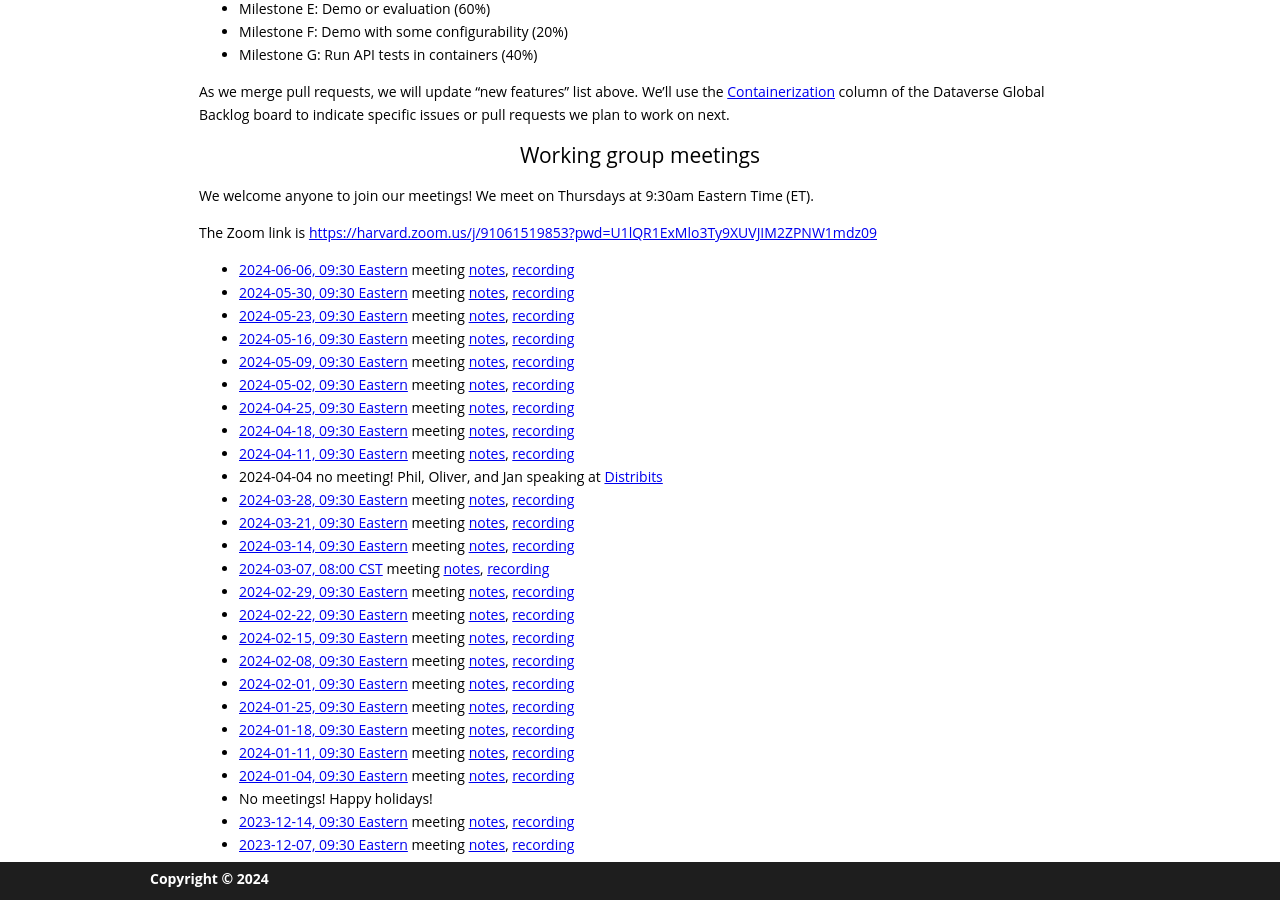
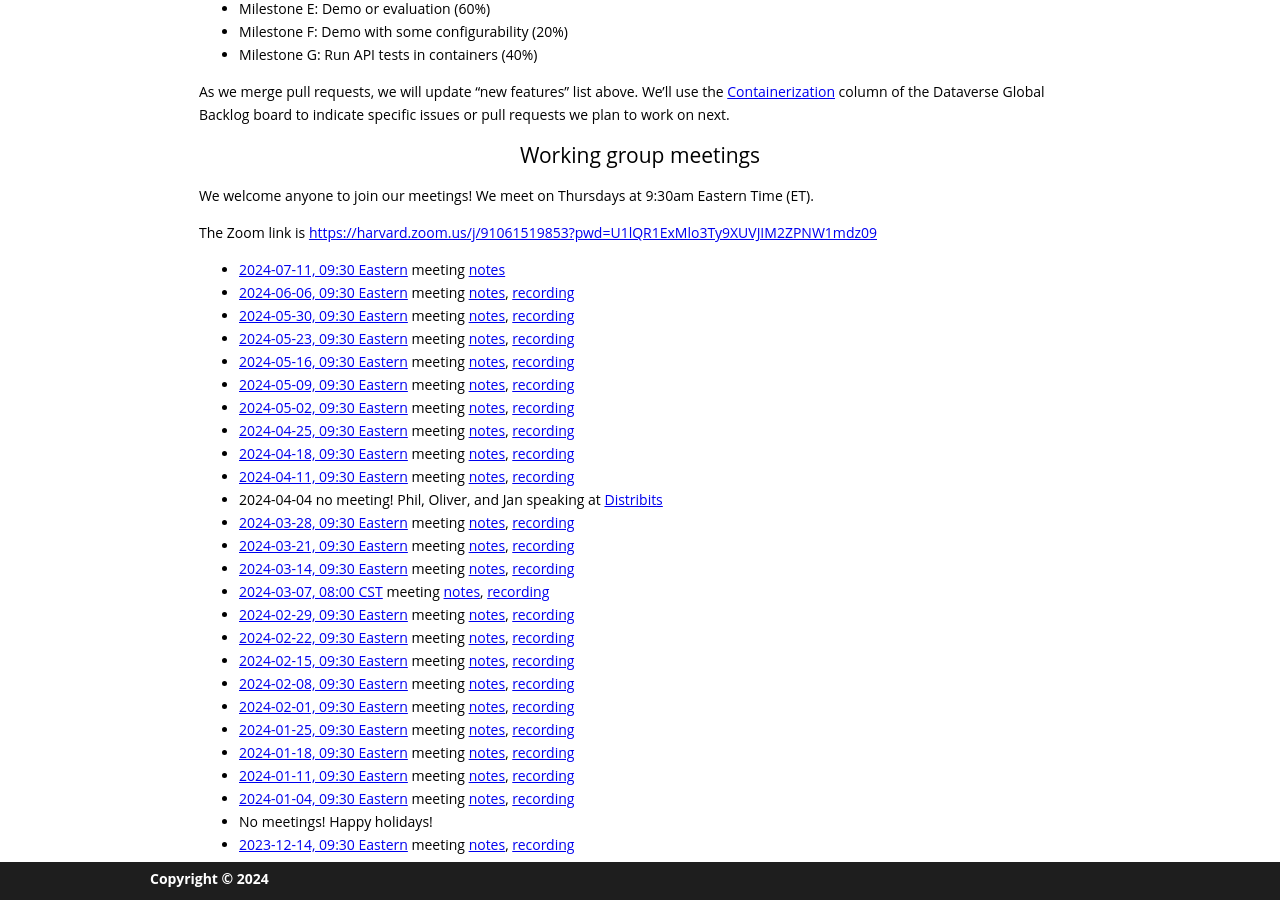
Before and after one commit to gdcc/ct.gdcc.io, a Jekyll site: the page built from index.md, in a window 1280 px wide and 900 px high, scrolled down 1703 px. Built offline with Jekyll 4.4.1, drawn with Linux system fonts in a browser that asks for light colours; our own code applies the rules of GitHub Pages for plain Markdown files.

Commit message:
add next meeting

```diff
--- a/index.md
+++ b/index.md
@@ -62,6 +62,7 @@ We welcome anyone to join our meetings! We meet on Thursdays at 9:30am Eastern T
 
 The Zoom link is <https://harvard.zoom.us/j/91061519853?pwd=U1lQR1ExMlo3Ty9XUVJIM2ZPNW1mdz09>
 
+- [2024-07-11, 09:30 Eastern](https://time.is/compare/0930_11_July_2024_in_Boston) meeting [notes](https://docs.google.com/document/d/1mdziHDJTIZGgI1ks8HFNTkfEfQqfsIRmNh4ufF516pk/edit?usp=sharing)
 - [2024-06-06, 09:30 Eastern](https://time.is/compare/0930_06_June_2024_in_Boston) meeting [notes](https://docs.google.com/document/d/12hGMZLGg-kGQZVM2BTfDJxpihpLDAZtQ5_n2iWYlDFQ/edit?usp=sharing), [recording](https://harvard.zoom.us/rec/share/B1DkF7Zio9awDbTAurLhdkNyP8PcuF2cQdjCer5FCb91TFchBKgWDXzf1ARmupJT.fu7WmkZyrzq2SL_Q)
 - [2024-05-30, 09:30 Eastern](https://time.is/compare/0930_30_May_2024_in_Boston) meeting [notes](https://docs.google.com/document/d/19CQxfgsRKWnR7pCG4Dxq3QAiW6A0gG1Azpvm6VXejVE/edit?usp=sharing), [recording](https://harvard.zoom.us/rec/share/FVYyxSpMkOLX-jo9TLCBek0KhkZiFZ6e4v4Nka7M4eSpbVczSxrn5vLcKHG9if9x.cBqXOiQlyKpDN8pD)
 - [2024-05-23, 09:30 Eastern](https://time.is/compare/0930_23_May_2024_in_Boston) meeting [notes](https://docs.google.com/document/d/18pof1XM-5yj-yHEk4yDGmjdumdeWX4bEPkKra8Khet8/edit?usp=sharing), [recording](https://harvard.zoom.us/rec/share/SizunTfYpKAqfNQhm7e6DEn-HH_vXHmCgKzOwEepseesvwfY_EGb7TaHkjw9GnXE.t70tf-cf3kvJw061)
```
